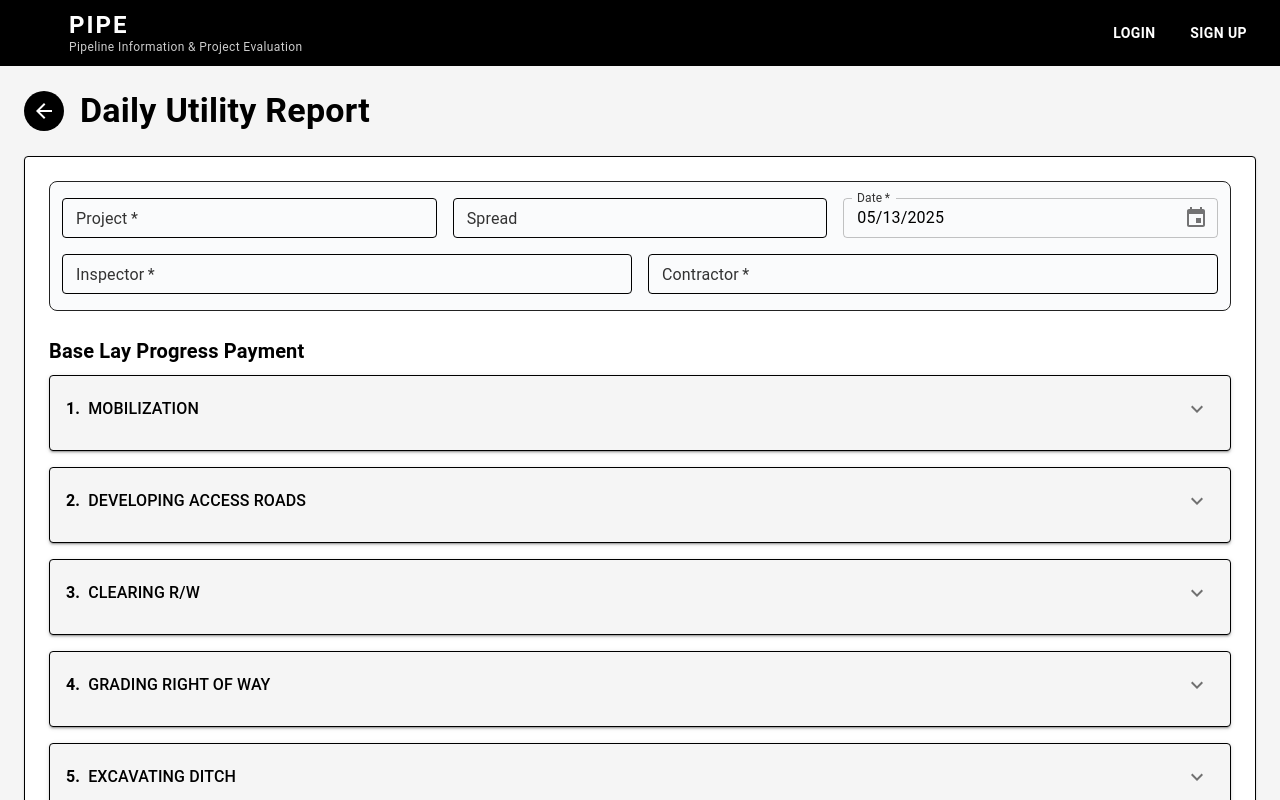
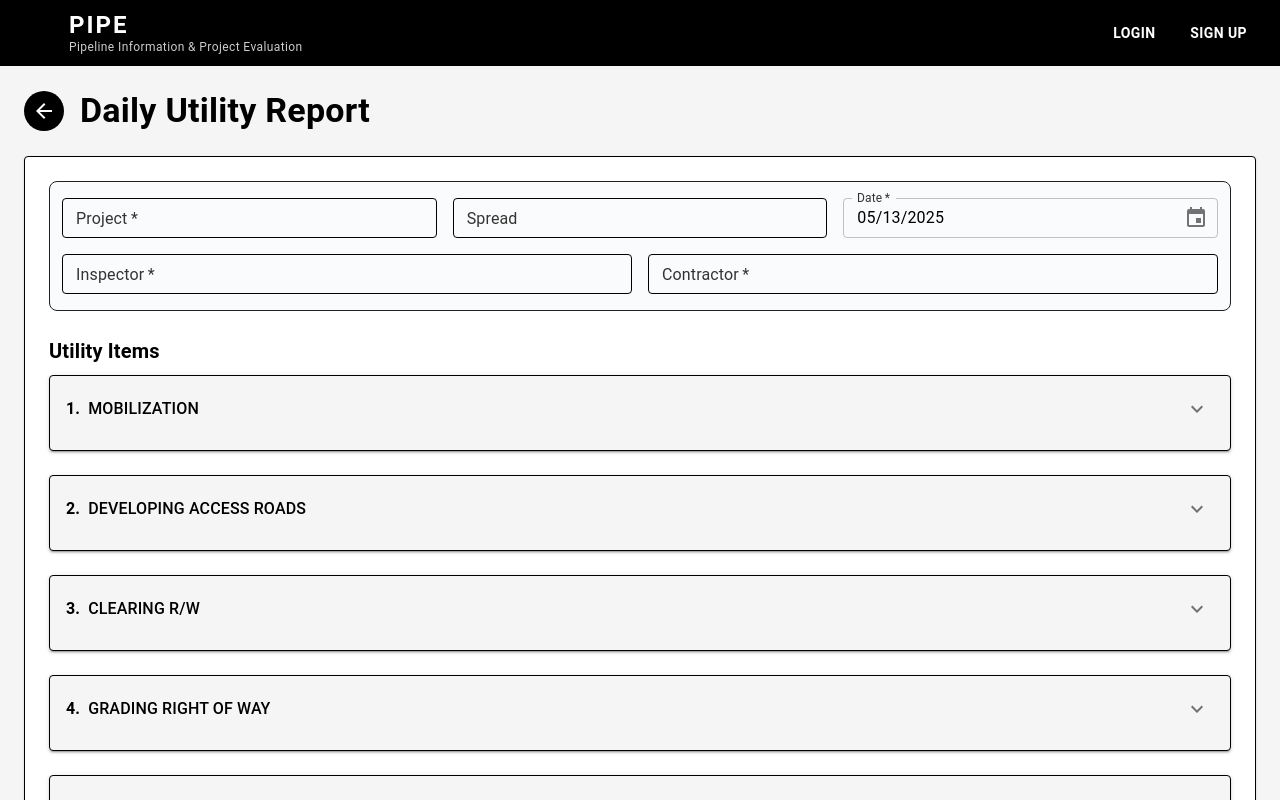
Before and after one commit to brady-newhard/Environmental-Reporting-System, a React (Create React App) app in the folder frontend/: page /utility/reports/daily/new in a window 1280 px wide. Shown: the top 800 px of the page. Built offline with nearby package versions, Linux system fonts and the light colour scheme; some icons are missing.

Commit message:
Add Delete Functionailty

```diff
--- a/frontend/src/components/disciplines/utility/daily/DailyUtilityReport.js
+++ b/frontend/src/components/disciplines/utility/daily/DailyUtilityReport.js
@@ -26,7 +26,6 @@ import SignaturePad from 'react-signature-canvas';
 import { useNavigate } from 'react-router-dom';
 
 const defaultItems = [
-  // Items 1-24
   { item: 1, description: 'MOBILIZATION', unit: 'FT.' },
   { item: 2, description: 'DEVELOPING ACCESS ROADS', unit: 'FT.' },
   { item: 3, description: 'CLEARING R/W', unit: 'FT.' },
@@ -51,65 +50,128 @@ const defaultItems = [
   { item: 22, description: 'UTILITY CROSSINGS OVER 12" IN DIAMETER', unit: 'EA.' },
   { item: 23, description: 'ROCK DITCH EXCAVATED BY BLASTING', unit: 'FT.' },
   { item: 24, description: 'ROCK DITCH EXCAVATED BY HOE-RAM', unit: 'FT.' },
+  { item: 43, description: 'SHEET PILING', unit: 'FT.' },
+  { item: 44, description: 'WELLPOINTS', unit: 'FT.' },
+  { item: 45, description: 'CATHODIC TEST STAND TYPICAL', unit: 'EA.' },
+  { item: 46, description: 'CATHODIC TEST STAND HDD 4-WIRE', unit: 'EA.' },
+  { item: 47, description: 'SINGLE WRAP ROCKSHIELD ON 16"', unit: 'EA.' },
+  { item: 48, description: 'DOUBLE WRAP ROCKSHIELD ON 16"', unit: 'FT.' },
+  { item: 49, description: 'TRENCH PLUGS/BREAKERS (EARTH FILLED)', unit: 'FT.' },
+  { item: 50, description: 'TRENCH PLUGS/BREAKERS (CEMENT FILLED)', unit: 'EA.' },
+  { item: 51, description: 'SILT FENCE - SILT SAVER BSRF PRIORITY II BLACK BAND', unit: 'EA.' },
+  { item: 53, description: 'SILT FENCE - SILT SAVER BSRF PRIORITY I GREEN BAND', unit: 'FT.' },
+  { item: 54, description: 'COIR LOGS', unit: 'FT.' },
+  { item: 55, description: '12" COMPOSITE FILTER SOCK', unit: 'FT.' },
+  { item: 56, description: '18" COMPOSITE FILTER SOCK', unit: 'FT.' },
+  { item: 57, description: '24" COMPOSITE FILTER SOCK', unit: 'FT.' },
+  { item: 58, description: 'STRAW BALE', unit: 'BALE' },
+  { item: 59, description: '#3 LIMESTONE', unit: 'TON' },
+  { item: 60, description: '#4 LIMESTONE', unit: 'TON' },
+  { item: 61, description: '2RC GRAVEL', unit: 'TON' },
+  { item: 62, description: '#57 STONE', unit: 'TON' },
+  { item: 63, description: 'REMOVAL AND DISPOSAL OF ALL STONE TYPES', unit: 'TON' },
+  { item: 64, description: 'SELECT BACKFILL IMPORTED LIMESTONE ROCK DUST', unit: 'TON' },
+  { item: 65, description: 'SELECT BACKFILL IMPORTED SCREENED SAND', unit: 'TON' },
+  { item: 66, description: 'EROSION CONTROL FABRIC', unit: 'SQ. FT.' },
+  { item: 67, description: 'LANDLOK 435 TRM', unit: 'SQ. FT.' },
+  { item: 68, description: 'PYRAMAT', unit: 'SQ. FT.' },
+  { item: 69, description: 'LANDLOK ECB-52', unit: 'SQ. FT.' },
+  { item: 70, description: 'NORTH AMERICAN GREEN C125 BLANKET', unit: 'SQ. FT.' },
+  { item: 71, description: 'GEOTEXTILE FABRIC', unit: 'SQ. FT.' },
+  { item: 72, description: 'STABILIZED CONSTRUCTION ENTRANCES', unit: 'SQ. FT.' },
+  { item: 73, description: 'HYDROMATTING', unit: 'EA.' },
+  { item: 74, description: 'TEMPORARY SEED', unit: 'ACRE' },
+  { item: 75, description: 'TEMPORARY MULCH', unit: 'ACRE' },
+  { item: 76, description: 'CUTTING OUT A SECTION OF PIPE AND REWELD', unit: 'WELD INCH' },
+  { item: 77, description: 'CUTTING OUT A SECTION OF PIPE NO WELD', unit: 'WELD INCH' },
+  { item: 78, description: 'ORANGE SAFETY FENCE', unit: 'FT.' },
+  { item: 79, description: 'EXTRA DEPTH', unit: 'FT.' },
+  { item: 80, description: 'WOVEN WIRE FENCE', unit: 'FT.' },
+  { item: 81, description: 'BARBED WIRE FENCE', unit: 'FT.' },
+  { item: 82, description: 'ELECTRIC WIRE FENCE', unit: 'FT.' },
+  { item: 83, description: '16\' GATE INSTALLATION', unit: 'EA.' },
+  { item: 84, description: 'LINE MARKER/HIGH CONSEQUENCE AREA MARKER', unit: 'EA.' },
+  { item: 85, description: 'FRENCH DRAIN', unit: 'FT.' },
+  { item: 86, description: 'FLOWABLE FILL', unit: 'CU. FT.' },
+  { item: 87, description: 'TURBIDITY CURTAINS', unit: 'FT.' },
+  { item: 88, description: 'TRENCH DRAIN WITH OUTLET', unit: 'EA.' },
+  { item: 89, description: 'WICK DRAINS', unit: 'FT.' },
+  { item: 90, description: 'INSTALLING MATCOR MITIGATOR AWG NO. 2 FOR AC MITIGATION', unit: 'FT.' },
+  { item: 91, description: 'INSTALLING SOLID STATE DECOUPLERS FOR AC MITIGATION', unit: 'EA.' },
+  { item: 92, description: 'INSTALLING 12" TEMP WATERLINE FOR TEST WATER', unit: 'FT.' },
+  { item: 93, description: 'INSTALLING 12" POLY WATERLINE VIA OPEN CUT IN SOIL OR SOFT ROCK UNDER RUSH RUN RD (SPREAD 2)', unit: 'FT.' },
+  { item: 94, description: 'INSTALLING 12" POLY WATERLINE VIA OPEN CUT IN CONSOLIDATED ROCK UNDER RUSH RUN RD (SPREAD 2)', unit: 'FT.' },
+  { item: 95, description: 'AC COUPON TEST STATION WITH STEALTH 7 IR FOR AC MITIGATION', unit: 'EA.' },
+  { item: 96, description: 'INTERLOCKING MATTING (Heavy Duty)', unit: 'SQ. FT.' },
+  { item: 97, description: 'INTERLOCKING MATTING (Light Duty)', unit: 'SQ. FT.' },
+];
 
-  // Items 43-51
-  { item: 43, description: '#57 STONE', unit: 'TON' },
-  { item: 44, description: 'REMOVAL AND DISPOSAL OF ALL STONE TYPES', unit: 'TON' },
-  { item: 45, description: 'SELECT BACKFILL IMPORTED LIMESTONE ROCK DUST', unit: 'TON' },
-  { item: 46, description: 'SELECT BACKFILL IMPORTED SCREENED SAND', unit: 'TON' },
-  { item: 47, description: 'EROSION CONTROL FABRIC', unit: 'SQ. FT.' },
-  { item: 48, description: 'LANDLOK 435 TRM', unit: 'SQ. FT.' },
-  { item: 49, description: 'PYRAMAT', unit: 'SQ. FT.' },
-  { item: 50, description: 'LANDLOK ECB-52', unit: 'SQ. FT.' },
-  { item: 51, description: 'NORTH AMERICAN GREEN C125 BLANKET', unit: 'SQ. FT.' },
+// Helper functions for item management
+const getItemGroup = (item) => {
+  const itemStr = item.item.toString();
+  const baseNum = parseInt(itemStr.split('.')[0]);
+  if (baseNum <= 11) return 1;
+  if (baseNum <= 16) return 2;
+  return 3;
+};
 
-  // Items 53-97
-  { item: 53, description: 'STABILIZED CONSTRUCTION ENTRANCES', unit: 'SQ. FT.' },
-  { item: 54, description: 'HYDROMATTING', unit: 'EA.' },
-  { item: 55, description: 'TEMPORARY SEED', unit: 'ACRE' },
-  { item: 56, description: 'TEMPORARY MULCH', unit: 'ACRE' },
-  { item: 57, description: 'CUTTING OUT A SECTION OF PIPE AND REWELD', unit: 'WELD INCH' },
-  { item: 58, description: 'CUTTING OUT A SECTION OF PIPE NO WELD', unit: 'WELD INCH' },
-  { item: 59, description: 'ORANGE SAFETY FENCE', unit: 'FT.' },
-  { item: 60, description: 'EXTRA DEPTH', unit: 'FT.' },
-  { item: 61, description: 'WOVEN WIRE FENCE', unit: 'FT.' },
-  { item: 62, description: 'BARBED WIRE FENCE', unit: 'FT.' },
-  { item: 63, description: 'ELECTRIC WIRE FENCE', unit: 'FT.' },
-  { item: 64, description: '16" GATE INSTALLATION', unit: 'EA.' },
-  { item: 65, description: 'LINE MARKER/HIGH CONSEQUENCE AREA MARKER', unit: 'EA.' },
-  { item: 66, description: 'FRENCH DRAIN', unit: 'FT.' },
-  { item: 67, description: 'FLOWABLE FILL', unit: 'CU. FT.' },
-  { item: 68, description: 'TURBIDITY CURTAINS', unit: 'FT.' },
-  { item: 69, description: 'TRENCH DRAIN WITH OUTLET', unit: 'EA.' },
-  { item: 70, description: 'WICK DRAINS', unit: 'FT.' },
-  { item: 71, description: 'INSTALLING MATCOR MITIGATOR AWG NO. 2 FOR AC MITIGATION', unit: 'FT.' },
-  { item: 72, description: 'INSTALLING SOLID STATE DECOUPLERS FOR AC MITIGATION', unit: 'EA.' },
-  { item: 73, description: 'INSTALLING 12" TEMP WATERLINE FOR TEST WATER', unit: 'FT.' },
-  { item: 74, description: 'INSTALLING 12" POLY WATERLINE VIA OPEN CUT IN SOIL OR SOFT ROCK UNDER RUSH RUN RD (SPREAD 2)', unit: 'FT.' },
-  { item: 75, description: 'INSTALLING 12" POLY WATERLINE VIA OPEN CUT IN CONSOLIDATED ROCK UNDER RUSH RUN RD (SPREAD 2)', unit: 'FT.' },
-  { item: 76, description: 'AC COUPON TEST STATION WITH STEALTH 7 IR FOR AC MITIGATION', unit: 'EA.' },
-  { item: 77, description: 'INTERLOCKING MATTING (Heavy Duty)', unit: 'SQ. FT.' },
-  { item: 78, description: 'INTERLOCKING MATTING (Light Duty)', unit: 'SQ. FT.' },
-  { item: 79, description: 'INSTALLING MATCOR MITIGATOR AWG NO. 2 FOR AC MITIGATION', unit: 'FT.' },
-  { item: 80, description: 'INSTALLING SOLID STATE DECOUPLERS FOR AC MITIGATION', unit: 'EA.' },
-  { item: 81, description: 'INSTALLING 12" TEMP WATERLINE FOR TEST WATER', unit: 'FT.' },
-  { item: 82, description: 'INSTALLING 12" POLY WATERLINE VIA OPEN CUT IN SOIL OR SOFT ROCK UNDER RUSH RUN RD (SPREAD 2)', unit: 'FT.' },
-  { item: 83, description: 'INSTALLING 12" POLY WATERLINE VIA OPEN CUT IN CONSOLIDATED ROCK UNDER RUSH RUN RD (SPREAD 2)', unit: 'FT.' },
-  { item: 84, description: 'AC COUPON TEST STATION WITH STEALTH 7 IR FOR AC MITIGATION', unit: 'EA.' },
-  { item: 85, description: 'INTERLOCKING MATTING (Heavy Duty)', unit: 'SQ. FT.' },
-  { item: 86, description: 'INTERLOCKING MATTING (Light Duty)', unit: 'SQ. FT.' },
-  { item: 87, description: 'PLACEHOLDER ITEM 87', unit: '' },
-  { item: 88, description: 'PLACEHOLDER ITEM 88', unit: '' },
-  { item: 89, description: 'PLACEHOLDER ITEM 89', unit: '' },
-  { item: 90, description: 'PLACEHOLDER ITEM 90', unit: '' },
-  { item: 91, description: 'PLACEHOLDER ITEM 91', unit: '' },
-  { item: 92, description: 'PLACEHOLDER ITEM 92', unit: '' },
-  { item: 93, description: 'PLACEHOLDER ITEM 93', unit: '' },
-  { item: 94, description: 'PLACEHOLDER ITEM 94', unit: '' },
-  { item: 95, description: 'PLACEHOLDER ITEM 95', unit: '' },
-  { item: 96, description: 'PLACEHOLDER ITEM 96', unit: '' },
-  { item: 97, description: 'PLACEHOLDER ITEM 97', unit: '' },
-];
+const getGroupItems = (items, groupNum) => {
+  return items.filter(item => getItemGroup(item) === groupNum);
+};
+
+const getNextItemNumber = (items, baseNum) => {
+  // Find all items in the group
+  const groupItems = items.filter(item => {
+    const itemStr = item.item.toString();
+    return itemStr.startsWith(baseNum.toString());
+  });
+
+  // Find the highest custom letter
+  const customItems = groupItems
+    .filter(item => item.item.toString().includes('.'))
+    .map(item => item.item.toString().split('.')[1]);
+
+  if (customItems.length === 0) {
+    return `${baseNum}.a`;
+  }
+
+  // Get the highest letter and increment
+  const lastLetter = customItems.sort().slice(-1)[0];
+  const nextLetter = String.fromCharCode(lastLetter.charCodeAt(0) + 1);
+  return `${baseNum}.${nextLetter}`;
+};
+
+const reletterGroupItems = (items, baseNum) => {
+  return items.map(item => {
+    const itemStr = item.item.toString();
+    if (!itemStr.startsWith(baseNum.toString())) return item;
+
+    const isBase = itemStr === baseNum.toString();
+    if (isBase) return item;
+
+    const customItems = items
+      .filter(i => i.item.toString().startsWith(baseNum.toString()) && i.item.toString() !== baseNum.toString())
+      .sort((a, b) => a.item.toString().localeCompare(b.item.toString()));
+
+    const index = customItems.findIndex(i => i.item === item.item);
+    if (index === -1) return item;
+
+    return {
+      ...item,
+      item: `${baseNum}.${String.fromCharCode(97 + index)}`
+    };
+  });
+};
+
+// Helper to group items by base number
+const groupItemsByBase = (items) => {
+  return items.reduce((acc, item, idx) => {
+    const baseNum = item.item.toString().split('.')[0];
+    if (!acc[baseNum]) acc[baseNum] = [];
+    acc[baseNum].push({ ...item, absIdx: idx });
+    return acc;
+  }, {});
+};
 
 const DailyUtilityReport = () => {
   const [header, setHeader] = useState({
@@ -138,37 +200,19 @@ const DailyUtilityReport = () => {
   const handleDateChange = (date) => setHeader(prev => ({ ...prev, date }));
 
   const handleItemChange = (idx, field, value) => {
-    setItems(prev => prev.map((row, i) => i === idx ? { ...row, [field]: value } : row));
-  };
-
-  const getNextItemNumber = (originalItem) => {
-    // Find all items that start with the same number
-    const relatedItems = items.filter(item => {
-      const itemStr = item.item.toString();
-      return itemStr.startsWith(originalItem.toString());
+    console.log('Changing', idx, field, value);
+    setItems(prev => {
+      const updated = prev.map((row, i) => i === idx ? { ...row, [field]: value } : row);
+      console.log('Updated items:', updated);
+      return updated;
     });
-
-    if (relatedItems.length === 0) return originalItem;
-
-    // Get the last letter used (if any)
-    const lastItem = relatedItems[relatedItems.length - 1];
-    const lastItemStr = lastItem.item.toString();
-
-    if (!lastItemStr.includes('.')) {
-      // If no letter suffix exists yet, add 'a'
-      return `${originalItem}.a`;
-    }
-
-    // Get the last letter and increment it
-    const lastLetter = lastItemStr.split('.')[1];
-    const nextLetter = String.fromCharCode(lastLetter.charCodeAt(0) + 1);
-    return `${originalItem}.${nextLetter}`;
   };
 
   const handleDuplicateRow = (absIdx) => {
-    const originalItem = items[absIdx];
-    const originalItemNumber = parseInt(originalItem.item.toString().split('.')[0]);
-    const nextItemNumber = getNextItemNumber(originalItemNumber);
+    setItems(prev => {
+      const originalItem = prev[absIdx];
+      const baseNum = parseInt(originalItem.item.toString().split('.')[0]);
+      const nextItemNumber = getNextItemNumber(prev, baseNum);
 
       const newItem = {
         ...originalItem,
@@ -176,14 +220,51 @@ const DailyUtilityReport = () => {
         startSta: '',
         endSta: '',
         dailyQty: '',
-      comments: ''
+        unitQty: '',
+        comments: '',
+        isCustom: true,
       };
 
-    setItems(prev => [
+      return [
         ...prev.slice(0, absIdx + 1),
         newItem,
         ...prev.slice(absIdx + 1)
-    ]);
+      ];
+    });
+  };
+
+  const handleDeleteItem = (absIdx, groupLength) => {
+    if (groupLength === 1) return; // Prevent deleting the last item in the group
+
+    setItems(prev => {
+      const itemToDelete = prev[absIdx];
+      const itemStr = itemToDelete.item.toString();
+      const baseNum = parseInt(itemStr.split('.')[0]);
+      const isBaseItem = itemStr === baseNum.toString();
+
+      let newItems = [...prev];
+      newItems.splice(absIdx, 1);
+
+      if (isBaseItem) {
+        // If deleting base item, promote first custom item
+        const customItems = newItems
+          .filter(item => item.item.toString().startsWith(baseNum.toString()) && item.item.toString() !== baseNum.toString())
+          .sort((a, b) => a.item.toString().localeCompare(b.item.toString()));
+
+        if (customItems.length > 0) {
+          const firstCustom = customItems[0];
+          const firstCustomIndex = newItems.findIndex(item => item.item === firstCustom.item);
+          newItems[firstCustomIndex] = {
+            ...firstCustom,
+            item: baseNum,
+            isCustom: false
+          };
+        }
+      }
+
+      // Re-letter all items in the group
+      return reletterGroupItems(newItems, baseNum);
+    });
   };
 
   const handleAddItem = () => {
@@ -191,7 +272,7 @@ const DailyUtilityReport = () => {
     // But keeping it for backward compatibility
     const lastItem = items[items.length - 1];
     const originalItemNumber = parseInt(lastItem.item.toString().split('.')[0]);
-    const nextItemNumber = getNextItemNumber(originalItemNumber);
+    const nextItemNumber = getNextItemNumber(items, originalItemNumber);
 
     setItems(prev => ([
       ...prev,
@@ -225,10 +306,6 @@ const DailyUtilityReport = () => {
     return idx;
   };
 
-  const handleDeleteItem = (absIdx) => {
-    setItems(prev => prev.filter((_, i) => i !== absIdx));
-  };
-
   const handleReview = (e) => {
     e.preventDefault();
     navigate('/utility/reports/daily/review', {
@@ -256,19 +333,17 @@ const DailyUtilityReport = () => {
     return !item.startSta && !item.endSta && !item.dailyQty && !item.comments;
   };
 
-  const renderItemCard = (row, absIdx) => {
+  const renderItemCard = (row, absIdx, { groupLength, groupIdx, isLastInGroup }) => {
     const isExpanded = expandedItems[row.item] || !isItemEmpty(row);
+    const isBaseItem = /^\d+$/.test(row.item.toString());
+    const isCustomItem = /^\d+\.[a-z]$/.test(row.item.toString());
+
+    // Show + on last item, show trash can on all items if more than one
+    const showAddButton = isLastInGroup;
+    const showDeleteButton = groupLength > 1;
 
     return (
-      <Paper
-        key={`${row.item}-${absIdx}`}
-        sx={{
-          p: 1,
-          mb: 1,
-          boxShadow: 2,
-          backgroundColor: '#f5f5f5'
-        }}
-      >
+      <Paper key={absIdx} sx={{ p: 1, mb: 1, boxShadow: 2, backgroundColor: '#f5f5f5' }}>
         <Box
           sx={{
             display: 'flex',
@@ -292,82 +367,78 @@ const DailyUtilityReport = () => {
             <Box sx={{ flex: 1, minWidth: 0, display: 'flex', flexDirection: 'column', gap: 1 }}>
               <TextField
                 label={row.unit}
-                value={row.unitQty}
+                value={String(row.unitQty ?? '')}
                 onChange={e => handleItemChange(absIdx, 'unitQty', e.target.value)}
                 fullWidth
                 size="small"
-                sx={{
-                  '& .MuiOutlinedInput-root': {
-                    backgroundColor: '#ffffff'
-                  }
-                }}
+                sx={{ input: { color: '#222' } }}
               />
               <TextField
                 label="Start Sta."
-                value={row.startSta}
+                value={String(row.startSta ?? '')}
                 onChange={e => handleItemChange(absIdx, 'startSta', e.target.value)}
                 fullWidth
                 size="small"
-                sx={{
-                  '& .MuiOutlinedInput-root': {
-                    backgroundColor: '#ffffff'
-                  }
-                }}
+                sx={{ input: { color: '#222' } }}
               />
               <TextField
                 label="End Sta."
-                value={row.endSta}
+                value={String(row.endSta ?? '')}
                 onChange={e => handleItemChange(absIdx, 'endSta', e.target.value)}
                 fullWidth
                 size="small"
-                sx={{
-                  '& .MuiOutlinedInput-root': {
-                    backgroundColor: '#ffffff'
-                  }
-                }}
+                sx={{ input: { color: '#222' } }}
               />
               <TextField
                 label="Daily Quantity"
-                value={row.dailyQty}
+                value={String(row.dailyQty ?? '')}
                 onChange={e => handleItemChange(absIdx, 'dailyQty', e.target.value)}
                 fullWidth
                 size="small"
-                sx={{
-                  '& .MuiOutlinedInput-root': {
-                    backgroundColor: '#ffffff'
-                  }
-                }}
+                sx={{ input: { color: '#222' } }}
               />
             </Box>
             <Box sx={{ flex: 1, minWidth: 0, display: 'flex', flexDirection: 'column' }}>
               <TextField
                 label="Comments"
-                value={row.comments}
+                value={String(row.comments ?? '')}
                 onChange={e => handleItemChange(absIdx, 'comments', e.target.value)}
                 fullWidth
                 size="small"
                 multiline
                 minRows={4}
                 maxRows={8}
-                sx={{
-                  height: '100%',
-                  '& .MuiOutlinedInput-root': {
-                    backgroundColor: '#ffffff',
-                    height: '100%'
-                  }
-                }}
+                sx={{ input: { color: '#222' }, height: '100%', '& .MuiOutlinedInput-root': { height: '100%' } }}
                 InputProps={{
                   sx: { height: '100%', alignItems: 'stretch', display: 'flex', flex: 1 }
                 }}
               />
             </Box>
           </Box>
-          <Box sx={{ display: 'flex', justifyContent: 'flex-end', mt: 1 }}>
-            <IconButton aria-label="duplicate" color="primary" onClick={(e) => { e.stopPropagation(); handleDuplicateRow(absIdx); }} size="small">
+          <Box sx={{ display: 'flex', justifyContent: 'flex-end', mt: 1, gap: 1 }}>
+            {showAddButton && (
+              <IconButton
+                aria-label="duplicate"
+                color="primary"
+                onClick={(e) => {
+                  e.stopPropagation();
+                  handleDuplicateRow(absIdx);
+                }}
+                size="small"
+              >
                 <AddIcon />
               </IconButton>
-            {row.isCustom && (
-              <IconButton aria-label="delete" color="error" onClick={(e) => { e.stopPropagation(); handleDeleteItem(absIdx); }} size="small">
+            )}
+            {showDeleteButton && (
+              <IconButton
+                aria-label="delete"
+                color="error"
+                onClick={(e) => {
+                  e.stopPropagation();
+                  handleDeleteItem(absIdx, groupLength);
+                }}
+                size="small"
+              >
                 <DeleteIcon />
               </IconButton>
             )}
@@ -417,6 +488,10 @@ const DailyUtilityReport = () => {
     return isNaN(d.getTime()) ? null : d;
   };
 
+  // Grouped rendering with correct absolute indices
+  const groupedItems = groupItemsByBase(items);
+  const groupOrder = Object.keys(groupedItems).sort((a, b) => Number(a) - Number(b));
+
   return (
     <Box sx={{ bgcolor: '#f5f5f5', minHeight: 'calc(100vh - 64px)', overflow: 'auto' }}>
       <Box sx={{ p: { xs: 1, sm: 3 } }}>
@@ -441,41 +516,26 @@ const DailyUtilityReport = () => {
             </div>
           </Box>
           <form onSubmit={handleReview}>
-            {/* Group 1: Base Lay Progress Payment */}
             <Box sx={{ mb: 4 }}>
               <Typography variant="h6" sx={{ fontWeight: 'bold', mb: 1, fontSize: { xs: '1rem', sm: '1.25rem' } }}>
-                Base Lay Progress Payment
+                Utility Items
               </Typography>
               <Stack spacing={2}>
-                {items.slice(0, 11).map((row, idx) => {
-                  const absIdx = getAbsoluteIndex(1, idx);
-                  return renderItemCard(row, absIdx);
+                {groupOrder.map(baseNum => {
+                  const group = groupedItems[baseNum];
+                  return (
+                    <Box key={baseNum}>
+                      {group.map((row, groupIdx) => {
+                        const groupLength = group.length;
+                        const isLastInGroup = groupIdx === groupLength - 1;
+                        return renderItemCard(row, row.absIdx, {
+                          groupLength,
+                          groupIdx,
+                          isLastInGroup,
+                        });
                       })}
-              </Stack>
                     </Box>
-
-            {/* Group 2: Installing 16" Steel Pipeline */}
-            <Box sx={{ mb: 4 }}>
-              <Typography variant="h6" sx={{ fontWeight: 'bold', mb: 1, fontSize: { xs: '1rem', sm: '1.25rem' } }}>
-                Installing 16" Steel Pipeline
-              </Typography>
-              <Stack spacing={2}>
-                {items.slice(11, 17).map((row, idx) => {
-                  const absIdx = getAbsoluteIndex(2, idx);
-                  return renderItemCard(row, absIdx);
-                })}
-              </Stack>
-            </Box>
-
-            {/* Group 3: Other Items */}
-            <Box sx={{ mb: 4 }}>
-              <Typography variant="h6" sx={{ fontWeight: 'bold', mb: 1, fontSize: { xs: '1rem', sm: '1.25rem' } }}>
-                Other Items
-              </Typography>
-              <Stack spacing={2}>
-                {items.slice(17).map((row, idx) => {
-                  const absIdx = getAbsoluteIndex(3, idx);
-                  return renderItemCard(row, absIdx);
+                  );
                 })}
               </Stack>
             </Box>
```
Lines whose indentation alone changed are shown as unchanged.
